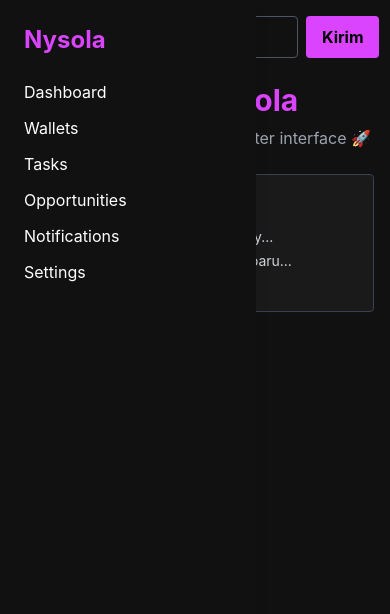
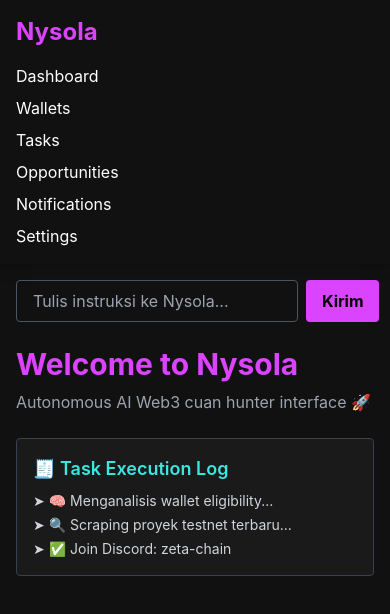
Before and after one commit to deoandika76/nysola, a Next.js app: page / in a window 390 px wide. Shown: the top 614 px of the page. Built offline with nearby package versions, Linux system fonts and the light colour scheme.

Commit message:
Update Sidebar.tsx

```diff
--- a/components/Sidebar.tsx
+++ b/components/Sidebar.tsx
@@ -11,9 +11,9 @@ const menuItems = [
 
 export default function Sidebar() {
   return (
-    <div className="w-64 h-screen fixed left-0 top-0 bg-carbon text-white shadow-lg p-6 space-y-6">
-      <h1 className="text-2xl font-bold text-orchid mb-4">Nysola</h1>
-      <ul className="space-y-3">
+    <div className="w-full md:w-64 md:h-screen bg-carbon text-white md:fixed top-0 left-0 shadow-lg p-4 md:p-6 space-y-4 md:space-y-6 z-10">
+      <h1 className="text-2xl font-bold text-orchid">Nysola</h1>
+      <ul className="space-y-2 md:space-y-3">
         {menuItems.map((item) => (
           <li key={item.name}>
             <Link href={item.href}>
```
